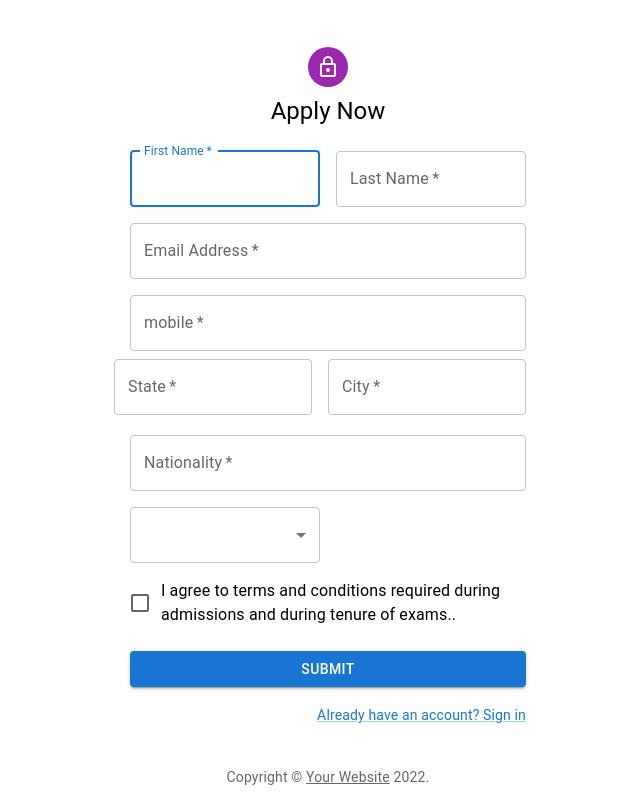
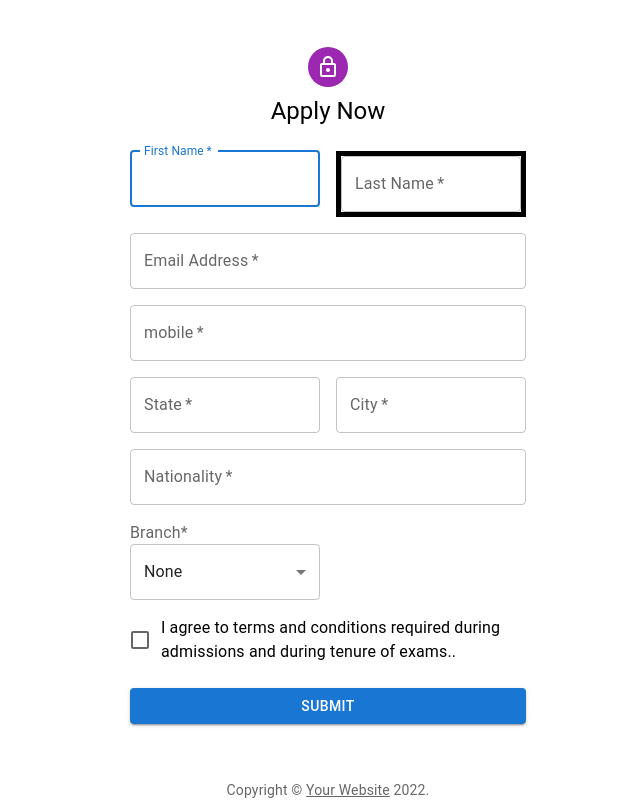
Before and after one commit to DeathRay99/college-interaction-portal, a React (Create React App) app: page / in a window 1280 px wide. Shown: the part 4047-4847 px from the top of the page, without its empty margins (312-952 px from the left). Built offline with nearby package versions, Linux system fonts and the light colour scheme.

Commit message:
deepak suicide

```diff
--- a/src/components/ApplyNow.js
+++ b/src/components/ApplyNow.js
@@ -1,48 +1,55 @@
-import * as React from 'react';
-import Avatar from '@mui/material/Avatar';
-import Button from '@mui/material/Button';
-import CssBaseline from '@mui/material/CssBaseline';
-import TextField from '@mui/material/TextField';
-import FormControlLabel from '@mui/material/FormControlLabel';
-import Checkbox from '@mui/material/Checkbox';
-import Link from '@mui/material/Link';
-import Grid from '@mui/material/Grid';
-import Box from '@mui/material/Box';
-import LockOutlinedIcon from '@mui/icons-material/LockOutlined';
-import Typography from '@mui/material/Typography';
-import Container from '@mui/material/Container';
-import { createTheme, ThemeProvider } from '@mui/material/styles';
-import InputLabel from '@mui/material/InputLabel';
-import MenuItem from '@mui/material/MenuItem';
-import FormControl from '@mui/material/FormControl';
-import Select from '@mui/material/Select';
+import React, { useState } from 'react'
+import Avatar from "@mui/material/Avatar";
+import Button from "@mui/material/Button";
+import CssBaseline from "@mui/material/CssBaseline";
+import TextField from "@mui/material/TextField";
+import FormControlLabel from "@mui/material/FormControlLabel";
+import Checkbox from "@mui/material/Checkbox";
+import Link from "@mui/material/Link";
+import Grid from "@mui/material/Grid";
+import Box from "@mui/material/Box";
+import LockOutlinedIcon from "@mui/icons-material/LockOutlined";
+import Typography from "@mui/material/Typography";
+import Container from "@mui/material/Container";
+import { createTheme, ThemeProvider } from "@mui/material/styles";
+import InputLabel from "@mui/material/InputLabel";
+import MenuItem from "@mui/material/MenuItem";
+import Select from "@mui/material/Select";
 
 function Copyright(props) {
   return (
-    <Typography variant="body2" color="text.secondary" align="center" {...props}>
-      {'Copyright © '}
+    <Typography
+      variant="body2"
+      color="text.secondary"
+      align="center"
+      {...props}
+    >
+      {"Copyright © "}
       <Link color="inherit" href="https://mui.com/">
         Your Website
-      </Link>{' '}
+      </Link>{" "}
       {new Date().getFullYear()}
-      {'.'}
+      {"."}
     </Typography>
   );
 }
 
-
 const theme = createTheme();
 
-export default function SignUp() {
+export default function ApplyNow() {
   const handleSubmit = (event) => {
     event.preventDefault();
     const data = new FormData(event.currentTarget);
     console.log({
-      email: data.get('email'),
-      password: data.get('password'),
+      email: data.get("email"),
+      password: data.get("password"),
     });
   };
+  const [stream,setStream] = useState(0);
 
+  const handleChange = (event) => {
+    setStream(event.target.value);
+  };
   return (
     <ThemeProvider theme={theme}>
       <Container component="main" maxWidth="xs">
@@ -50,18 +57,23 @@ export default function SignUp() {
         <Box
           sx={{
             marginTop: 8,
-            display: 'flex',
-            flexDirection: 'column',
-            alignItems: 'center',
+            display: "flex",
+            flexDirection: "column",
+            alignItems: "center",
           }}
         >
-          <Avatar sx={{ m: 1, bgcolor: 'secondary.main' }}>
+          <Avatar sx={{ m: 1, bgcolor: "secondary.main" }}>
             <LockOutlinedIcon />
           </Avatar>
           <Typography component="h1" variant="h5">
             Apply Now
           </Typography>
-          <Box component="form" noValidate onSubmit={handleSubmit} sx={{ mt: 3 }}>
+          <Box
+            component="form"
+            noValidate
+            onSubmit={handleSubmit}
+            sx={{ mt: 3 }}
+          >
             <Grid container spacing={2}>
               <Grid item xs={12} sm={6}>
                 <TextField
@@ -82,6 +94,9 @@ export default function SignUp() {
                   label="Last Name"
                   name="lastName"
                   autoComplete="family-name"
+                  sx={{
+                    border: "5px solid black"
+                  }}
                 />
               </Grid>
               <Grid item xs={12}>
@@ -106,12 +121,8 @@ export default function SignUp() {
                 />
               </Grid>
 
-
-              <Grid container spacing={2}>
-
-              <Grid item xs={12} sm={6}>
+              <Grid item xs={6}>
                 <TextField
-                margin="dense"
                   required
                   fullWidth
                   name="state"
@@ -123,7 +134,6 @@ export default function SignUp() {
               </Grid>
               <Grid item xs={11} sm={6}>
                 <TextField
-                  margin="dense"
                   required
                   fullWidth
                   name="city"
@@ -132,7 +142,6 @@ export default function SignUp() {
                   id="city"
                   autoComplete=""
                 />
-              </Grid>
               </Grid>
 
               <Grid item xs={12}>
@@ -148,23 +157,24 @@ export default function SignUp() {
                 />
               </Grid>
               <Grid item xs={12} sm={6}>
-
-  <Select  required
+              <InputLabel>Branch*</InputLabel>
+                <Select
+                  disableUnderline
+                  required
                   fullWidth
-    labelId="demo-simple-select-label"
-    id="demo-simple-select"
-
-    label="Age"
-
-  >
-    <MenuItem value={10}>CSE</MenuItem>
-    <MenuItem value={20}>ECE</MenuItem>
-
-  </Select>
-  </Grid>
+                  value={stream}
+        onChange={handleChange}
+                >
+                  <MenuItem value={0}>None</MenuItem>
+                  <MenuItem value={1}>ECE</MenuItem>
+                  <MenuItem value={2}>CSE</MenuItem>
+                </Select>
+              </Grid>
               <Grid item xs={12}>
                 <FormControlLabel
-                  control={<Checkbox value="allowExtraEmails" color="primary" />}
+                  control={
+                    <Checkbox value="allowExtraEmails" color="primary" />
+                  }
                   label="I agree to terms and conditions required during admissions and during tenure of exams.."
                 />
               </Grid>
@@ -179,9 +189,6 @@ export default function SignUp() {
             </Button>
             <Grid container justifyContent="flex-end">
               <Grid item>
-                <Link href="#" variant="body2">
-                  Already have an account? Sign in
-                </Link>
               </Grid>
             </Grid>
           </Box>
```
